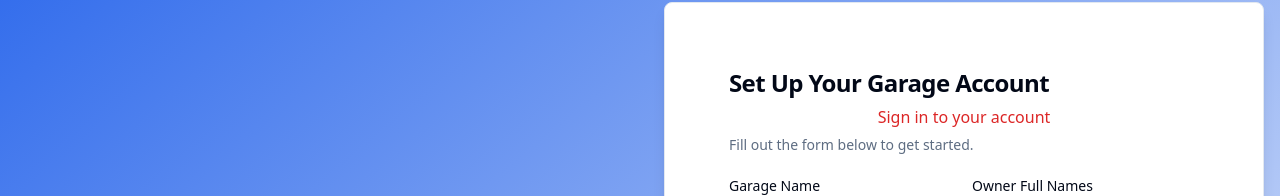
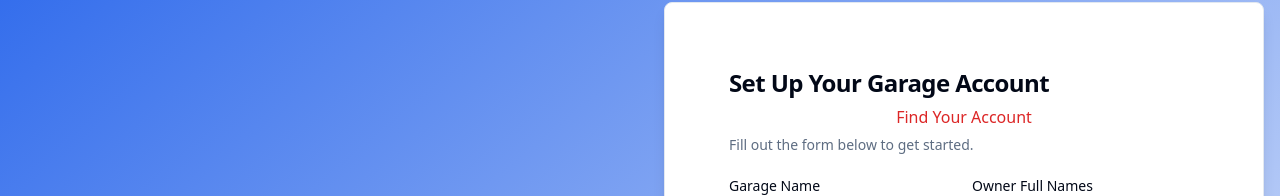
Before and after one commit to Mtokaahero-com/mtokaahero, a Next.js app: page /auth/garage/signin in a window 1280 px wide. Shown: the part 158-354 px from the top of the page. Built offline with nearby package versions, Linux system fonts and the light colour scheme; no server answers; the database is empty.

Commit message:
feat: update account link in GarageSignupWithNavbar component and add NextAuth API route

```diff
--- /dev/null
+++ b/app/api/auth/[...nextauth]/route.ts
@@ -0,0 +1,8 @@
+import { authOptions } from "@/lib/config/authOptions";
+import NextAuth from "next-auth";
+
+
+
+const handler = NextAuth(authOptions);
+
+export {handler as GET, handler as POST};
--- a/app/auth/garage/[userId]/page.tsx
+++ b/app/auth/garage/[userId]/page.tsx
@@ -85,8 +85,8 @@ const GarageSignupWithNavbar: React.FC<GarageSignupWithNavbarProps> = ({ params
                     <Card className="bg-background p-6 md:p-8 lg:p-10 shadow-lg">
                         <CardHeader>
                             <CardTitle className="text-2xl font-bold">Set Up Your Garage Account</CardTitle>
-                            <Link href="/auth/garage/signin" prefetch={false} className="text-center block mt-2">
-                                <span className="text-red-600 hover:text-primary/90">Sign in to your account</span>
+                            <Link href="/auth/myaccount" prefetch={false} className="text-center block mt-2">
+                                <span className="text-red-600 hover:text-primary/90">Find Your Account</span>
                             </Link>
                             <CardDescription>Fill out the form below to get started.</CardDescription>
                         </CardHeader>
--- a/package.json
+++ b/package.json
@@ -6,7 +6,8 @@
         "dev": "next dev",
         "build": "next build",
         "start": "next start",
-        "lint": "next lint"
+        "lint": "next lint",
+        "postinstall": "npx prisma generate"
     },
     "dependencies": {
         "@hookform/resolvers": "^3.9.0",
```
